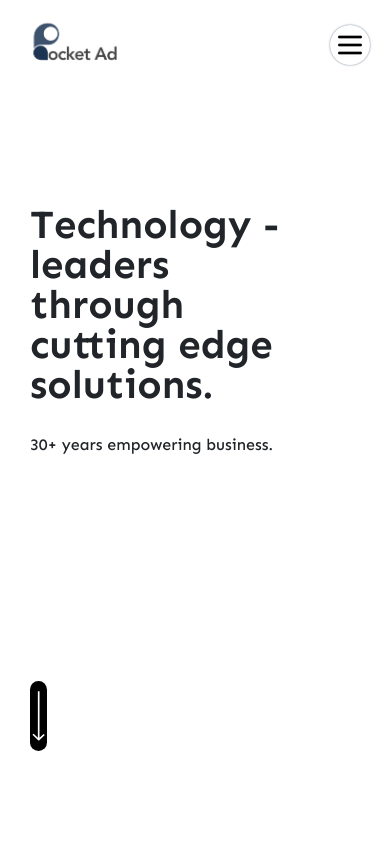
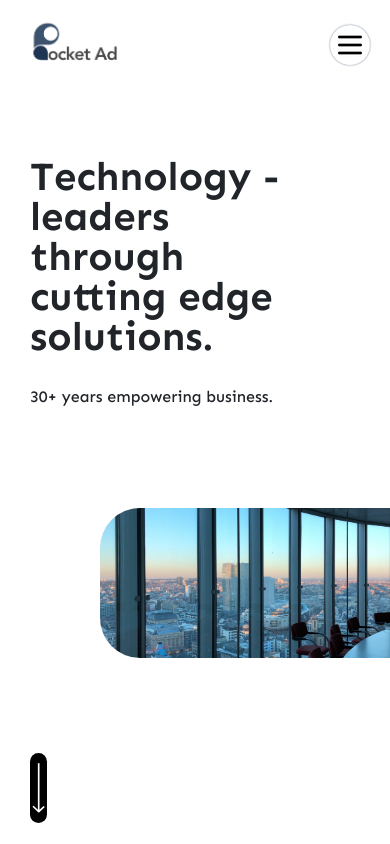
Before and after one commit to umeraffaqii/pocketapp, a React (Create React App) app: page / in a window 390 px wide. Shown: the top 844 px of the page. Built offline with nearby package versions, Linux system fonts and the light colour scheme.

Commit message:
new image add

```diff
--- a/src/Component/Container/Home/Homesec1/Homesec1.js
+++ b/src/Component/Container/Home/Homesec1/Homesec1.js
@@ -3,6 +3,8 @@ import "../Homesec1/homesec1.css";
 import ararow from "../../../assets/images/svgexport-18.svg";
 import star from '../../../assets/about-img/svgexport-34.svg'
 import rightarr from '../../../assets/images/svgexport-20.svg'
+import newadd from '../../../assets/images/newadd.jpg'
+import yes from '../../../assets/images/yes.png'
 const Homesec1 = () => {
   const [isDesktop, setIsDesktop] = useState(window.innerWidth > 791 ? true : false);
   const updateDimensions = () => {
@@ -20,8 +22,11 @@ const Homesec1 = () => {
         <>
        <div className="main_div_of_website">
        <div >
-          {isDesktop ? <h5>Business - challengers through quality data.</h5> : <h5>Technology - leaders through cutting edge solutions.</h5>}
+          {isDesktop ? <h5>Business <span><img src ={yes} alt="img" style={{width:"30px",height:"60px"}}/></span> challengers through quality data.</h5> : <h5>Technology - leaders through cutting edge solutions.</h5>}
           <h6>30+ years empowering business.</h6>
+          </div>
+          <div className="newimg_add">
+          <img src={newadd} alt="img" />
           </div>
           <div className="arrow_div">
             <img src={ararow} alt="img" />
--- a/src/Component/Container/Home/Homesec1/homesec1.css
+++ b/src/Component/Container/Home/Homesec1/homesec1.css
@@ -2,7 +2,7 @@
     width: 100%;
 }
 .main_div_of_website{
-    height: 90vh;
+    min-height: 90vh;
     display: flex;
     flex-direction: column;
     padding-bottom: 120px;
@@ -14,15 +14,16 @@
     box-sizing: border-box;
     max-width: 1280px;
     margin:0px auto ;
-     margin-top: 140px;
+     margin-top: 110px;
      padding: 0px 60px;
+     overflow-x: hidden;
 }
 .homesec1_data h5 {
-font-size: 40px;
+font-size: 46px;
 font-weight: 700;
-max-width: 500px;
+max-width: 520px;
 margin-bottom: 0px ;
-line-height: 39px;
+line-height: 40px;
 
 
 }
@@ -36,7 +37,7 @@ border-bottom: 0px;
     width: max-content;
     border-radius: 20px;
     padding: 10px 2px;
-    margin: 90px 0px 0px 0px;
+    margin: 0px 0px 0px 0px;
 }
 .arrow_div img{
    height:50px;
@@ -97,9 +98,39 @@ border-radius: 60px;
 width: 40px;
 padding: 0px 10px ;
 }
+.newimg_add{
+    max-width: 600px;
+    margin: 0px;
+    margin-left: auto;
+    width: 100%;
+    height: 220px;
+
+}
+.newimg_add img{
+    width: 100%;
+    height: 100%;
+    object-fit: cover;
+    border-radius: 120px;
+}
 
 @media only screen and (max-width: 791px){
-    .homesec1_data{
+
+    .newimg_add{
+        max-width: 600px;
+        margin: 0px;
+        margin-left: auto;
+        width: 100%;
+        height: 150px;
+        margin-right: -70px;
+
+    }
+    .newimg_add img{
+        width: 100%;
+        height: 100%;
+        object-fit: cover;
+        border-radius: 40px;
+    }
+        .homesec1_data{
 
          padding: 0px 30px;
     }
```
Also changed, not shown: src/Component/assets/images/newadd.jpg (added).
